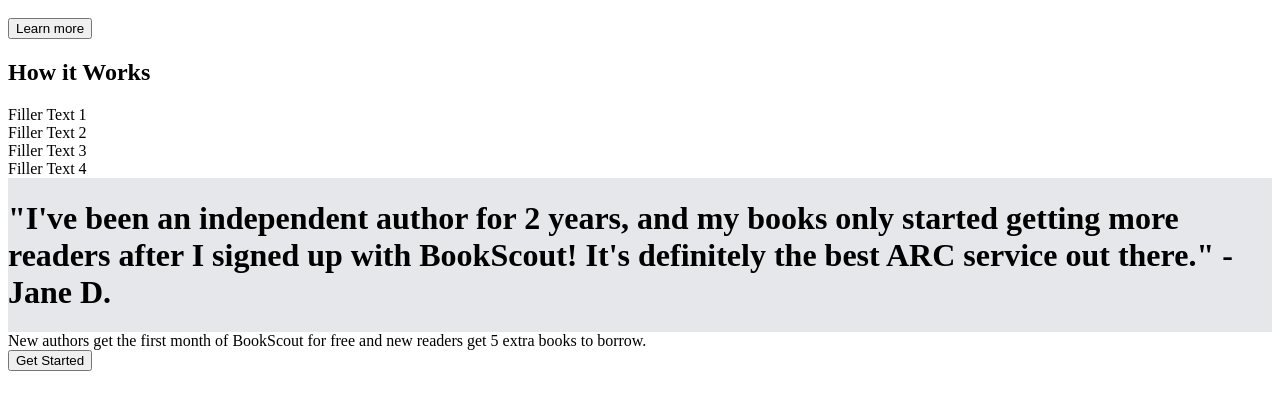
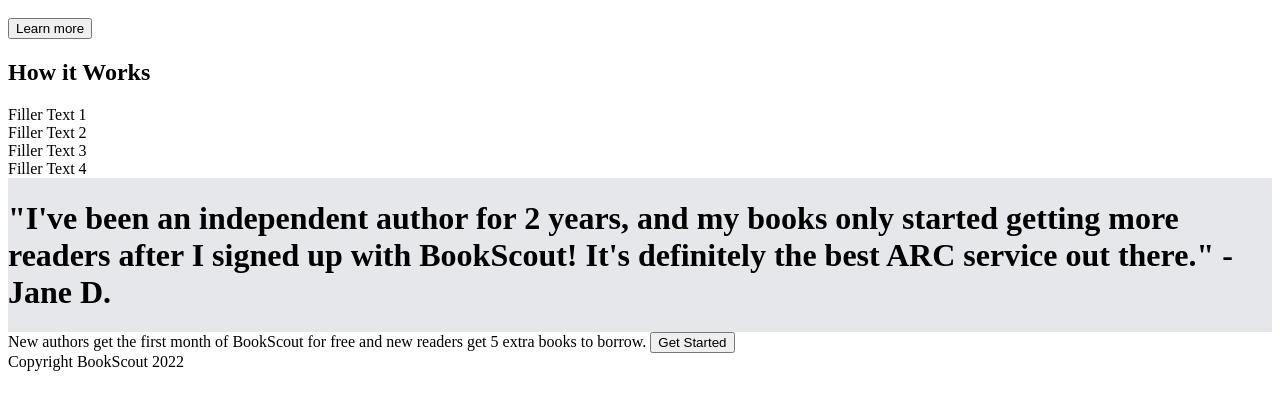
Before and after one commit to ctang415/landing-page, a plain HTML site: page index.html in a window 1280 px wide. Shown: the part 183-592 px from the top of the page. Drawn offline with Linux system fonts and the light colour scheme.

Commit message:
Fixed more HTML tags

```diff
--- a/index.html
+++ b/index.html
@@ -22,6 +22,7 @@
         </div>
     </div>
     </div>
+
     <div class="information">
     <h2>How it Works</h2>
     <div class="text">Filler Text 1</div>
@@ -29,12 +30,17 @@
     <div class="text">Filler Text 3</div>
     <div class="text">Filler Text 4</div>
     </div>
+
     <div class="testimonial">
     <h1>"I've been an independent author for 2 years, and my books only started getting more readers after I signed up with BookScout! It's definitely the best ARC service out there." - Jane D.</h1>
     </div>
+
+    <div class="advertise">New authors get the first month of BookScout for free and new readers get 5 extra books to borrow.
+    <button>Get Started</button>
+    </div>
+
     <div class="footer">
-    <div class="advertise">New authors get the first month of BookScout for free and new readers get 5 extra books to borrow.</div>
-    <button>Get Started</button>
+    Copyright BookScout 2022
     </div>
 </body>
 </html>
```
